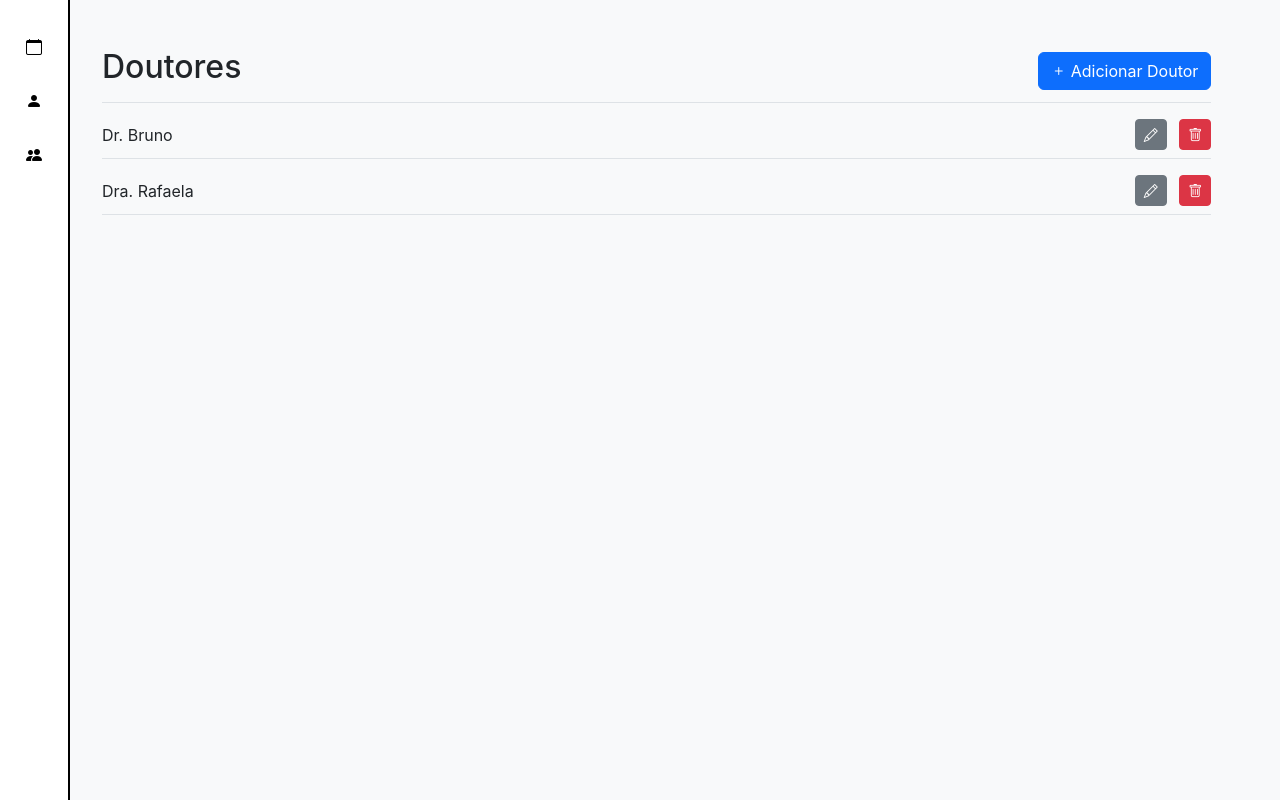
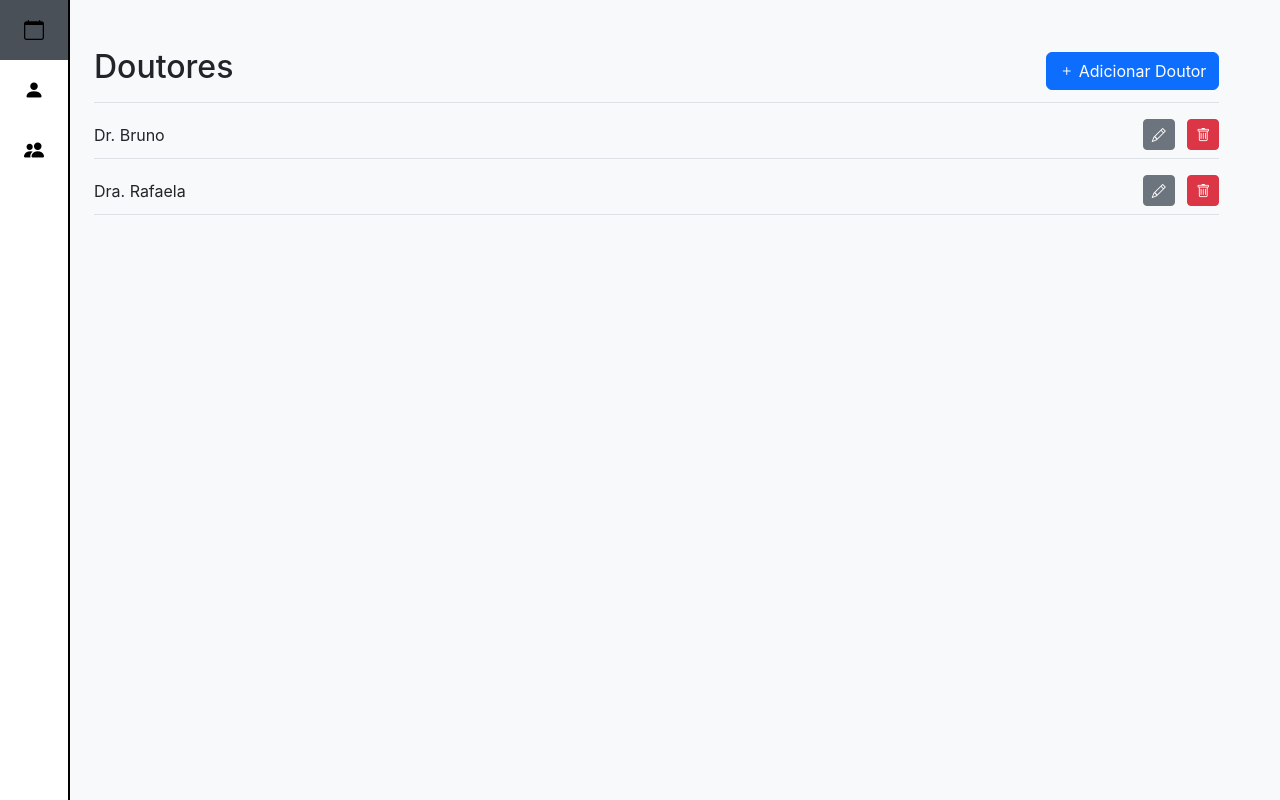
Before and after one commit to IanDerick/Agendamento-de-Consulta, a PHP site: page /novo_doutor.phtml in a window 1280 px wide. Run offline with PHP 8.4, Linux system fonts and the light colour scheme.

Commit message:
Corrigindo tamanho dos incones

```diff
--- a/agenda.phtml
+++ b/agenda.phtml
@@ -17,17 +17,17 @@
                 <ul class="nav flex-column">
                     <li class="nav-item">
                         <a class="nav-link" href="agenda.phtml">
-                            <i class="bi bi-calendar"></i> Agenda
+                            <i class="bi bi-calendar fs-5"></i>
                         </a>
                     </li>
                     <li class="nav-item">
                         <a class="nav-link" href="novo_doutor.phtml">
-                            <i class="bi bi-person-fill"></i> Doutor
+                            <i class="bi bi-person-fill fs-5"></i>
                         </a>
                     </li>
                     <li class="nav-item">
                         <a class="nav-link" href="novo_paciente.phtml">
-                            <i class="bi bi-people-fill"></i> Paciente
+                            <i class="bi bi-people-fill fs-5"></i>
                         </a>
                     </li>
                     </ul>
--- a/css/estilo.css
+++ b/css/estilo.css
@@ -32,29 +32,33 @@ body {
     background-color: #ffffff;
     color: #ffffff;
     width: 70px;
+    min-height: 100vh;
+    padding-top: 20px;
+    border-right: 2px solid #000000;
+}
+
+.sidebar .nav-link {
+    color: #000000;
+    padding: 15px 20px;
+    border-radius: 0;
+}
+
+.sidebar {
+    width: 70px; /* ajuste a largura da sidebar */
     display: flex;
     flex-direction: column;
     align-items: center; /* centraliza horizontalmente */
-    padding: 0;
-    min-height: 100vh;
-    padding-top: 20px;
-    border-right: 2px solid #000000;
+    padding: 0; /* remove padding interno */
 }
 
 .sidebar a {
     display: flex;
     justify-content: center;
     align-items: center;
-    width: 100%;
-    padding: 15px 0;
-    margin: 0;
+    width: 100%;  /* ocupa toda a largura da sidebar */
+    padding: 15px 0; /* só padding em cima/baixo */
+    margin: 0; /* remove margens */
     text-align: center;
-}
-
-.sidebar .nav-link {
-    color: #000000;
-    padding: 15px 20px;
-    border-radius: 0;
 }
 
 .sidebar .nav-link:hover {
--- a/novo_doutor.phtml
+++ b/novo_doutor.phtml
@@ -17,24 +17,24 @@
                 <ul class="nav flex-column">
                     <li class="nav-item">
                         <a class="nav-link" href="agenda.phtml">
-                            <i class="bi bi-calendar"></i>
+                            <i class="bi bi-calendar fs-5"></i>
                         </a>
                     </li>
                     <li class="nav-item">
                         <a class="nav-link" href="#">
-                            <i class="bi bi-person-fill"></i>
+                            <i class="bi bi-person-fill fs-5"></i>
                         </a>
                     </li>
                     <li class="nav-item">
                         <a class="nav-link" href="novo_paciente.phtml">
-                            <i class="bi bi-people-fill"></i>
+                            <i class="bi bi-people-fill fs-5"></i>
                         </a>
                     </li>
                     </ul>
             </div>
         </nav>
 
-        <main class="col-md-9 col-lg-11 main-content">
+        <main class="col-md-9 col-lg-11 px-md-4 main-content">
             <div class="d-flex justify-content-between flex-wrap flex-md-nowrap align-items-center pt-3 pb-2 mb-3 border-bottom">
                 <h1 class="h2">Doutores</h1>
                 <button type="button" class="btn btn-primary d-flex align-items-center" data-bs-toggle="modal" data-bs-target="#modalNovoDoutor">
--- a/novo_paciente.phtml
+++ b/novo_paciente.phtml
@@ -12,7 +12,8 @@
 
 <div class="container-fluid">
     <div class="row">
-        <nav class="col-md-2 col-lg-2 d-md-block sidebar">
+
+        <nav class="col-md-1 col-lg-1 d-md-block sidebar">
             <div class="position-sticky">
                 <ul class="nav flex-column">
 
@@ -38,7 +39,7 @@
             </div>
         </nav>
 
-        <main class="col-md-9 col-lg-11 main-content">
+        <main class="col-md-9 col-lg-11 px-md-4 main-content">
              <div class="d-flex justify-content-between flex-wrap flex-md-nowrap align-items-center pt-3 pb-2 mb-3 border-bottom">
                 <h1 class="h2">Pacientes</h1>
                 <button type="button" class="btn btn-primary d-flex align-items-center" data-bs-toggle="modal" data-bs-target="#modalNovoPaciente">
```
